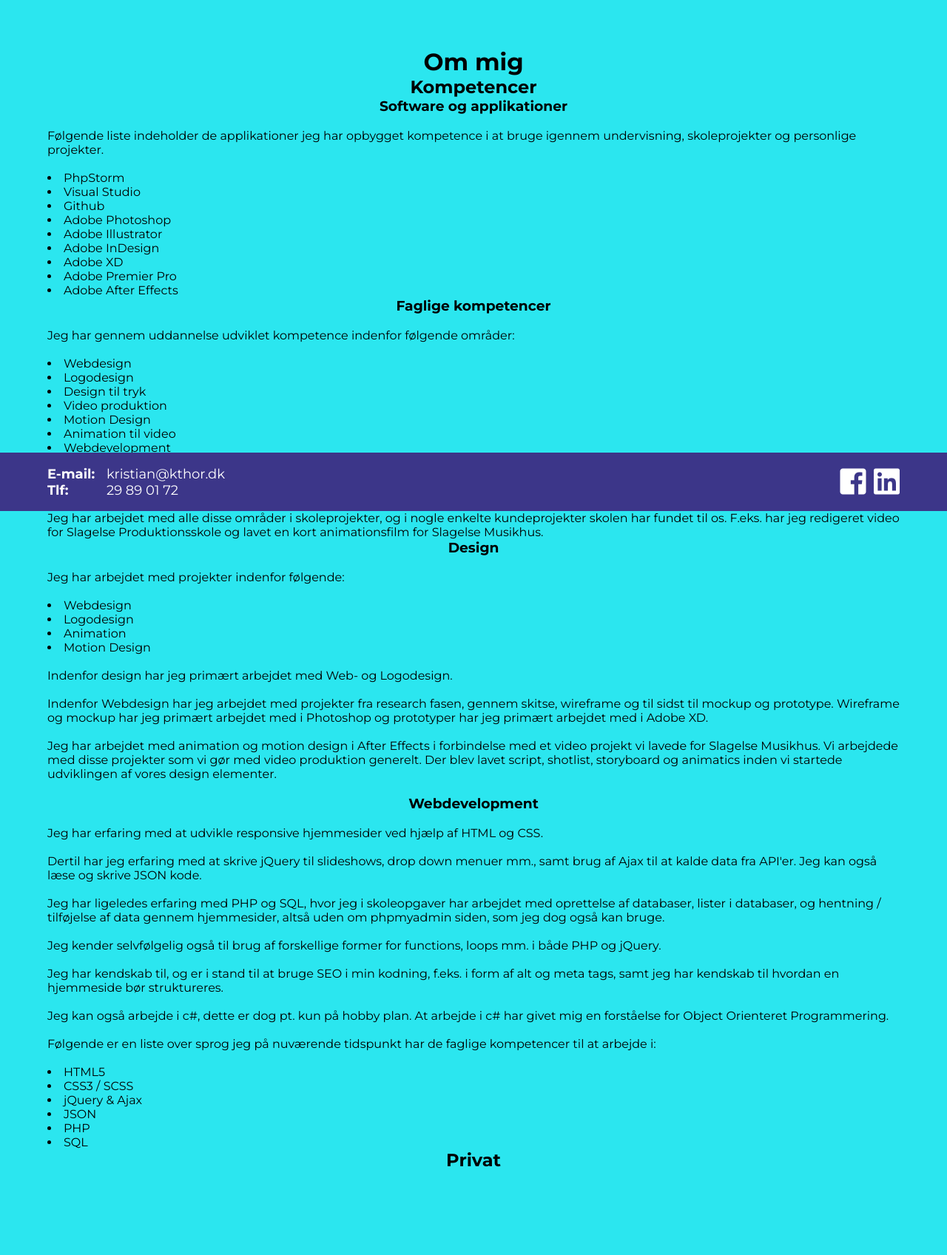
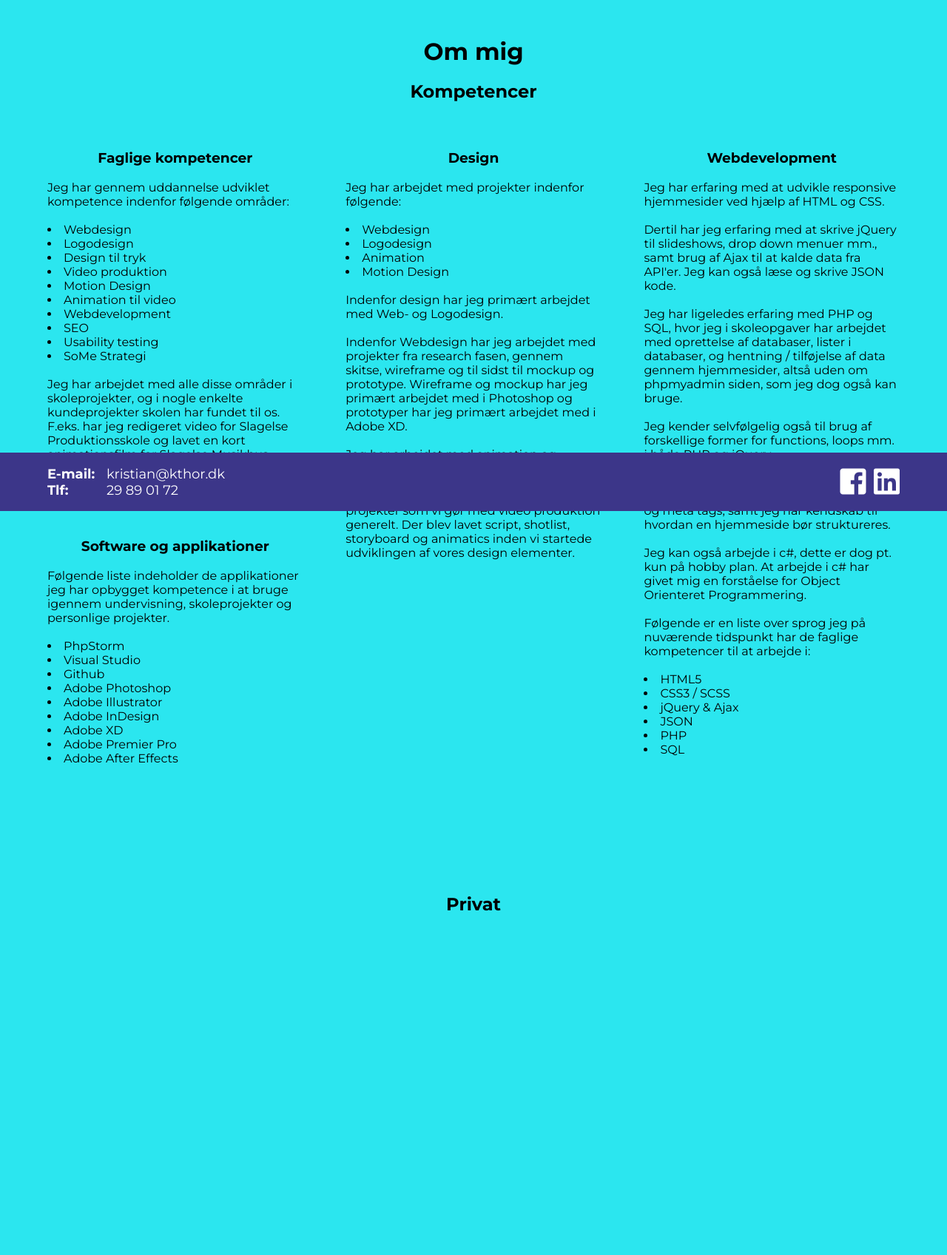
Before and after one commit to Thorstein77/kthor, a PHP site: page /omMig.php in a window 1280 px wide. Shown: the part 109-1806 px from the top of the page at 74% size. After the commit the page ends 1341 px from the top, so only its background shows below. Run offline with PHP 8.4, Linux system fonts and the light colour scheme; some libraries are stand-ins or nearby versions.

```diff
--- a/css/styles.css
+++ b/css/styles.css
@@ -164,6 +164,12 @@ header {
   width: 90%;
   margin: 5vw auto; }
 
+.skills {
+  margin: 5vw 0; }
+
+.skill {
+  margin: 5vw 0; }
+
 .errorPage {
   width: 90%;
   margin: 5vw auto; }
@@ -328,6 +334,31 @@ footer {
       .videoMain .flex #skelet {
         padding-bottom: 0; }
 
+  .aboutMain {
+    max-width: 1200px;
+    margin: 50px auto 0 auto; }
+
+  .skills {
+    margin: 20px 0; }
+    .skills .grid {
+      width: 100%;
+      display: grid;
+      grid-template: repeat(5, 210px)/1fr 1fr 1fr;
+      grid-column-gap: 5%;
+      grid-row-gap: 5%; }
+      .skills .grid #skillsApps {
+        width: 100%;
+        grid-area: 3 / 1 / 4 / 2; }
+      .skills .grid #skillsWide {
+        width: 100%;
+        grid-area: 1 / 1 / 2 / 2; }
+      .skills .grid #skillsDesign {
+        width: 100%;
+        grid-area: 1 / 2 / 5 / 3; }
+      .skills .grid #skillsWeb {
+        width: 100%;
+        grid-area: 1 / 3 / 5 / 4; }
+
   .errorPage {
     max-width: 1200px;
     display: flex;
--- a/css/styles.scss
+++ b/css/styles.scss
@@ -244,6 +244,15 @@ header{
   width: 90%;
   margin: 5vw auto;
 }
+
+.skills{
+  margin: 5vw 0;
+}
+
+.skill{
+  margin: 5vw 0;
+}
+
 
 .errorPage{
   width: 90%;
@@ -513,6 +522,47 @@ footer{
     }
   }
 
+  .aboutMain{
+    max-width: 1200px;
+    margin: 50px auto 0 auto;
+
+  }
+
+  .skills{
+    margin: 20px 0;
+
+    .grid{
+      width: 100%;
+      display: grid;
+      grid-template: repeat(5, 210px) / 1fr 1fr 1fr;
+      grid-column-gap: 5%;
+      grid-row-gap: 5%;
+
+      #skillsApps{
+        width: 100%;
+        grid-area: 3 / 1 / 4 / 2;
+      }
+
+      #skillsWide{
+        width: 100%;
+        grid-area: 1 / 1 / 2 / 2;
+      }
+
+      #skillsDesign{
+        width: 100%;
+        grid-area: 1 / 2 / 5 / 3;
+      }
+
+      #skillsWeb{
+        width: 100%;
+        grid-area: 1 / 3 / 5 / 4;
+      }
+    }
+  }
+
+
+
+
   .errorPage{
     max-width: 1200px;
     display: flex;
--- a/omMig.php
+++ b/omMig.php
@@ -23,11 +23,11 @@
             Om mig
         </h1>
 
-        <section>
+        <section class="skills">
             <h2>Kompetencer</h2>
 
-            <div class="comp">
-                <div>
+            <div class="grid">
+                <div class="skill" id="skillsApps">
                     <h3>
                         Software og applikationer
                     </h3>
@@ -50,8 +50,8 @@
                         <li>Adobe After Effects</li>
                     </ul>
                 </div>
-
-                <div>
+                <br>
+                <div class="skill" id="skillsWide">
                     <h3>
                         Faglige kompetencer
                     </h3>
@@ -79,8 +79,8 @@
                         Slagelse Produktionsskole og lavet en kort animationsfilm for Slagelse Musikhus.
                     </p>
                 </div>
-
-                <div>
+                <br>
+                <div class="skill" id="skillsDesign">
                     <h3>
                         Design
                     </h3>
@@ -108,8 +108,8 @@
                         inden vi startede udviklingen af vores design elementer.<br><br>
                     </p>
                 </div>
-
-                <div>
+                <br>
+                <div class="skill" id="skillsWeb">
                     <h3>
                         Webdevelopment
                     </h3>
@@ -140,6 +140,7 @@
                         <li>SQL</li>
                     </ul>
                 </div>
+                <br>
             </div>
         </section>
 
```
Also changed, not shown: 2 other files.
